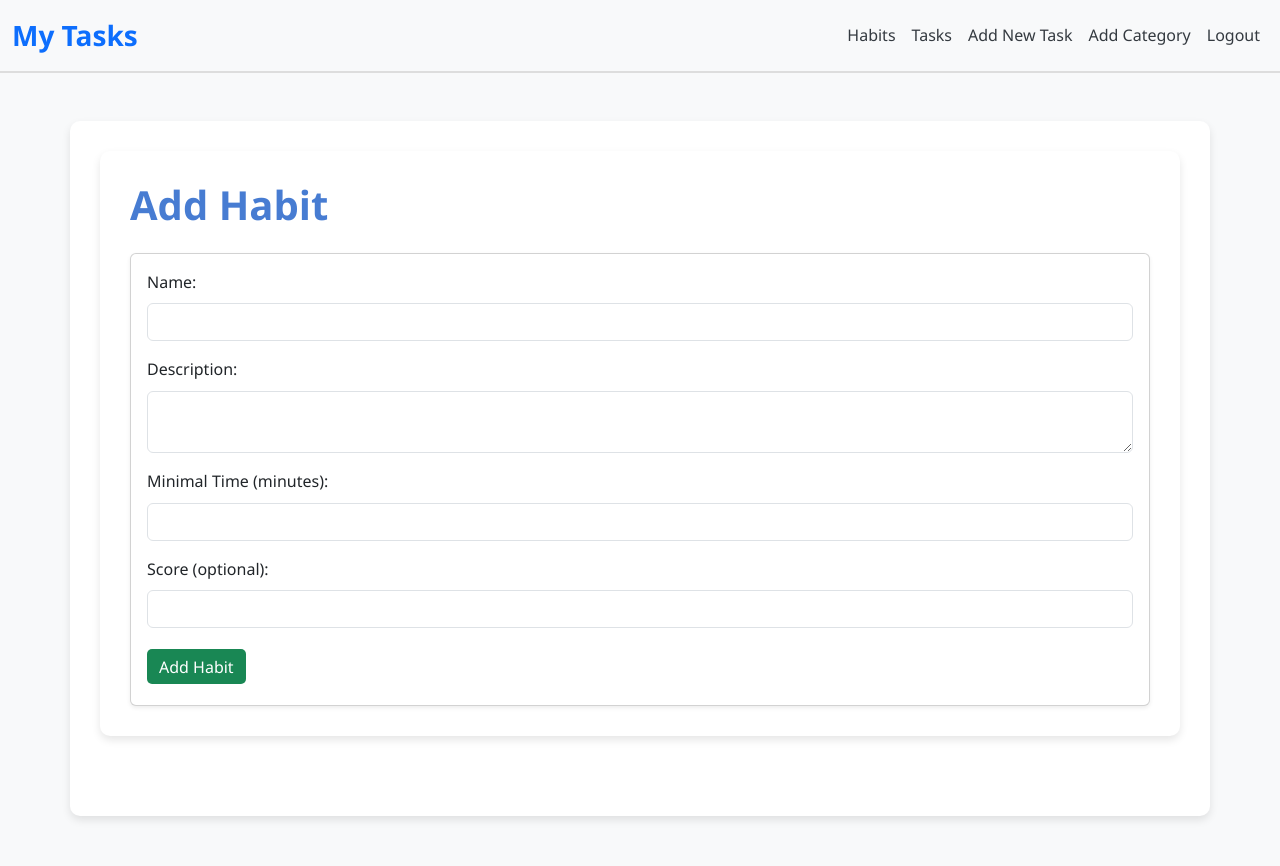
After one commit to tskaro/Golos, a Django app: page /habits/add/ in a window 1280 px wide. The commit adds this page. Run offline with Django 5.2, Linux system fonts and the light colour scheme; a user stored in the database is signed in; some libraries are stand-ins or nearby versions.

Commit message:
added habits

```diff
--- a/static/style.css
+++ b/static/style.css
@@ -1,13 +1,22 @@
-/* General Styles */
+/* ----------------------------------
+   1. Global Reset & Body
+-------------------------------------*/
+* {
+    margin: 0;
+    padding: 0;
+    box-sizing: border-box;
+}
+
 body {
     font-family: 'Segoe UI', Tahoma, Geneva, Verdana, sans-serif;
     background-color: #f8f9fa;
-    margin: 0;
-    padding: 0;
+    color: #333;
     line-height: 1.6;
 }
 
-/* Navbar */
+/* ----------------------------------
+   2. Navbar
+-------------------------------------*/
 .navbar {
     border-bottom: 2px solid #ddd;
 }
@@ -33,7 +42,9 @@ body {
     color: #0d6efd;
 }
 
-/* Main Content Container */
+/* ----------------------------------
+   3. Main Container
+-------------------------------------*/
 .container {
     background-color: #ffffff;
     border-radius: 10px;
@@ -42,17 +53,25 @@ body {
     margin-bottom: 50px;
 }
 
-/* Category Header */
+/* ----------------------------------
+   4. Headings
+-------------------------------------*/
+h1, h2, h3 {
+    margin-bottom: 15px;
+    font-weight: bold;
+    color: #477cd2; /* unify heading color */
+}
+
 h3 {
     margin-top: 30px;
     font-size: 1.5rem;
-    color: #477cd2;
-    font-weight: bold;
     border-bottom: 2px solid #e2e6ea;
     padding-bottom: 5px;
 }
 
-/* Table Styles */
+/* ----------------------------------
+   5. Table Styles (Tasks, etc.)
+-------------------------------------*/
 .table {
     margin-top: 20px;
     border: 1px solid #ddd;
@@ -74,18 +93,22 @@ h3 {
     background-color: #f1f3f5;
 }
 
-/* Table Empty State */
 .table-empty-row td {
     color: #6c757d;
     font-style: italic;
 }
 
-/* Buttons */
+/* ----------------------------------
+   6. Buttons
+-------------------------------------*/
 .btn {
     transition: all 0.2s ease-in-out;
     font-weight: 500;
     padding: 0.35rem 0.75rem;
     border-radius: 5px;
+    margin: 5px 0;
+    text-decoration: none;
+    display: inline-block;
 }
 
 .btn:hover {
@@ -96,6 +119,7 @@ h3 {
 .btn-info {
     background-color: #0dcaf0;
     border: none;
+    color: #fff;
 }
 
 .btn-warning {
@@ -106,7 +130,7 @@ h3 {
 
 .btn-success {
     background-color: #198754;
-    color: white;
+    color: #fff;
     border: none;
 }
 
@@ -115,40 +139,24 @@ h3 {
     padding: 0.25rem 0.5rem;
 }
 
-/* Task Status Badges */
+/* ----------------------------------
+   7. Task Status Badges
+-------------------------------------*/
 .text-success {
     font-weight: bold;
+    color: #198754 !important; /* ensure "Done" is green */
 }
 
 .text-danger {
     font-weight: bold;
+    color: #dc3545 !important; /* ensure "Not Done" is red */
 }
 
-/* Add Buttons Section */
+/* ----------------------------------
+   8. Additional Buttons Section
+-------------------------------------*/
 .add-button-container {
     display: flex;
     justify-content: space-between;
     align-items: center;
-    margin-bottom: 20px;
-}
-
-.add-button-container a {
-    padding: 0.5rem 1.5rem;
-    font-size: 1rem;
-}
-
-/* Responsive Adjustments */
-@media (max-width: 768px) {
-    h3 {
-        font-size: 1.25rem;
-    }
-
-    .table {
-        font-size: 0.9rem;
-    }
-
-    .btn {
-        padding: 0.3rem 0.6rem;
-        font-size: 0.8rem;
-    }
-}
+    margin-bottom
--- a/tasker/models.py
+++ b/tasker/models.py
@@ -40,7 +40,7 @@ class Habit(models.Model):
     name = models.CharField(max_length=150)
     description = models.CharField(max_length=1000)
     minimal_time = models.IntegerField()
-    score = models.IntegerField()
+    score = models.IntegerField(default=0)
 
     def __str__(self):
         return f"{self.name}"
@@ -49,7 +49,7 @@ class Habit(models.Model):
 class CompletedHabit(models.Model):
     user = models.ForeignKey(User, on_delete=models.DO_NOTHING)
     habit = models.ForeignKey(Habit, on_delete=models.DO_NOTHING)
-    created_at_utc = models.DateTimeField(null=True)
+    created_at_utc = models.DateTimeField(null=True, blank=True)
 
     def __str__(self):
         return f"{self.user} {self.habit} {self.created_at_utc}"
--- /dev/null
+++ b/tasker/templates/tasker/add_habit.html
@@ -0,0 +1,61 @@
+{% extends 'base.html' %}
+{% load static %}
+
+{% block content %}
+<div class="container">
+  <h1 class="mb-4">Add Habit</h1>
+
+  <div class="card shadow-sm">
+    <div class="card-body">
+      <form method="post">
+        {% csrf_token %}
+        <div class="mb-3">
+          <label for="name" class="form-label">Name:</label>
+          <input
+            type="text"
+            name="name"
+            id="name"
+            class="form-control"
+            required
+          >
+        </div>
+
+        <div class="mb-3">
+          <label for="description" class="form-label">Description:</label>
+          <textarea
+            name="description"
+            id="description"
+            class="form-control"
+            required
+          ></textarea>
+        </div>
+
+        <div class="mb-3">
+          <label for="minimal_time" class="form-label">Minimal Time (minutes):</label>
+          <input
+            type="number"
+            name="minimal_time"
+            id="minimal_time"
+            class="form-control"
+            required
+          >
+        </div>
+
+        <div class="mb-3">
+          <label for="score" class="form-label">Score (optional):</label>
+          <input
+            type="number"
+            name="score"
+            id="score"
+            class="form-control"
+          >
+        </div>
+
+        <button type="submit" class="btn btn-success">
+          Add Habit
+        </button>
+      </form>
+    </div>
+  </div>
+</div>
+{% endblock %}
--- a/tasker/urls.py
+++ b/tasker/urls.py
@@ -1,7 +1,8 @@
 from django.urls import path
 
 from tasker import views
-from tasker.views import ChangeStatusView, ArchiveTaskView, AddTaskView, EditTaskView, AddCategoryView
+from tasker.views import ChangeStatusView, ArchiveTaskView, AddTaskView, EditTaskView, AddCategoryView, HabitListView, \
+    AddHabitView, EditHabitView, CompleteHabitView
 
 urlpatterns = [
     path("logout/", views.logout_user, name='logout'),
@@ -12,4 +13,9 @@ urlpatterns = [
     path('tasks/edit/<int:task_id>/', EditTaskView.as_view(), name='edit_task'),
     path('categories/add/', AddCategoryView.as_view(), name='add_category'),
 
+    path('habits/', HabitListView.as_view(), name='habit_list'),
+    path('habits/add/', AddHabitView.as_view(), name='add_habit'),
+    path('habits/edit/<int:habit_id>/', EditHabitView.as_view(), name='edit_habit'),
+    path('habits/complete/<int:habit_id>/', CompleteHabitView.as_view(), name='complete_habit'),
+
 ]
--- a/tasker/views.py
+++ b/tasker/views.py
@@ -4,8 +4,9 @@ from operator import attrgetter
 from django.contrib.auth import logout
 from django.contrib.auth.mixins import LoginRequiredMixin
 from django.shortcuts import render, redirect, get_object_or_404
+from django.utils import timezone
 from django.views.generic.base import View
-from tasker.models import Task, Category
+from tasker.models import Task, Category, Habit, CompletedHabit
 
 
 def logout_user(request):
@@ -93,3 +94,78 @@ class AddCategoryView(LoginRequiredMixin, View):
         if name:
             Category.objects.create(user=request.user, name=name, description=description)
         return redirect('task_list')
+
+
+class HabitListView(LoginRequiredMixin, View):
+    login_url = 'login'
+
+    def get(self, request):
+        habits = Habit.objects.filter(user=request.user)
+        for habit in habits:
+            total_completions = CompletedHabit.objects.filter(habit=habit).count()
+            habit.total_completions = total_completions
+
+            start_of_day = timezone.now().replace(hour=0, minute=0, second=0, microsecond=0)
+            has_completed_today = CompletedHabit.objects.filter(
+                habit=habit,
+                user=request.user,
+                created_at_utc__gte=start_of_day
+            ).exists()
+            habit.has_completed_today = has_completed_today
+
+        return render(request, 'tasker/habits.html', {'habits': habits})
+
+
+class AddHabitView(LoginRequiredMixin, View):
+    login_url = 'login'
+
+    def get(self, request):
+        return render(request, 'tasker/add_habit.html')
+
+    def post(self, request):
+        name = request.POST.get('name')
+        description = request.POST.get('description')
+        minimal_time = request.POST.get('minimal_time')
+        score = request.POST.get('score', 0)
+
+        if name and description:
+            Habit.objects.create(
+                user=request.user,
+                name=name,
+                description=description,
+                minimal_time=minimal_time,
+                score=score
+            )
+        return redirect('habit_list')  # We'll define habit_list in urls.py
+
+
+class EditHabitView(LoginRequiredMixin, View):
+    login_url = 'login'
+
+    def get(self, request, habit_id):
+        habit = get_object_or_404(Habit, id=habit_id, user=request.user)
+        return render(request, 'tasker/edit_habit.html', {'habit': habit})
+
+    def post(self, request, habit_id):
+        habit = get_object_or_404(Habit, id=habit_id, user=request.user)
+        habit.name = request.POST.get('name')
+        habit.description = request.POST.get('description')
+        habit.minimal_time = request.POST.get('minimal_time')
+        habit.score = request.POST.get('score', habit.score)
+        habit.save()
+        return redirect('habit_list')
+
+
+class CompleteHabitView(LoginRequiredMixin, View):
+    login_url = 'login'
+
+    def get(self, request, habit_id):
+        habit = get_object_or_404(Habit, id=habit_id, user=request.user)
+        CompletedHabit.objects.create(
+            user=request.user,
+            habit=habit,
+            created_at_utc=timezone.now()
+        )
+        habit.score += 1
+        habit.save()
+        return redirect('habit_list')
--- /dev/null
+++ b/templates/base.html
@@ -0,0 +1,60 @@
+{% load static %}
+
+<!DOCTYPE html>
+<html lang="en">
+<head>
+    <meta charset="UTF-8">
+    <meta name="viewport" content="width=device-width, initial-scale=1.0">
+    <title>{% block title %}My Tasks{% endblock %}</title>
+    <!-- Bootstrap CSS -->
+    <link rel="stylesheet"
+          href="https://cdnjs.cloudflare.com/ajax/libs/bootstrap/5.3.0/css/bootstrap.min.css">
+    <!-- Your custom base stylesheet -->
+    <link rel="stylesheet" href="{% static 'style.css' %}">
+    {% block css %}{% endblock %}
+</head>
+<body>
+    <!-- Navigation Bar -->
+    <nav class="navbar navbar-expand-lg navbar-light bg-light">
+        <div class="container-fluid">
+            <!-- You can change the brand name to something more general if you like -->
+            <a class="navbar-brand" href="#">My Tasks</a>
+            <button class="navbar-toggler" type="button" data-bs-toggle="collapse"
+                    data-bs-target="#navbarSupportedContent" aria-controls="navbarSupportedContent"
+                    aria-expanded="false" aria-label="Toggle navigation">
+                <span class="navbar-toggler-icon"></span>
+            </button>
+
+            <div class="collapse navbar-collapse" id="navbarSupportedContent">
+                <ul class="navbar-nav ms-auto">
+                    <!-- Update these links to your actual URL names or remove if not needed -->
+                    <li class="nav-item">
+                        <a class="nav-link" href="{% url 'habit_list' %}">Habits</a>
+                    </li>
+                    <li class="nav-item">
+                        <a class="nav-link" href="{% url 'task_list' %}">Tasks</a>
+                    </li>
+                    <li class="nav-item">
+                        <a class="nav-link" href="{% url 'add_task' %}">Add New Task</a>
+                    </li>
+                    <li class="nav-item">
+                        <a class="nav-link" href="{% url 'add_category' %}">Add Category</a>
+                    </li>
+                    <li class="nav-item">
+                        <a class="nav-link" href="{% url 'logout' %}">Logout</a>
+                    </li>
+                </ul>
+            </div>
+        </div>
+    </nav>
+
+    <!-- Main Content -->
+    <div class="container mt-5">
+        {% block content %}{% endblock %}
+    </div>
+
+
+    <!-- Bootstrap JS -->
+    <script src="https://cdnjs.cloudflare.com/ajax/libs/bootstrap/5.3.0/js/bootstrap.bundle.min.js"></script>
+</body>
+</html>
```
Also changed, not shown: tasker/templates/tasker/edit_habit.html (added, +65 -0 lines), tasker/templates/tasker/habits.html (added, +55 -0 lines), tasker/templates/tasker/tasks.html (+12 -38 lines), db.sqlite3, tasker/migrations/0003_category_task_category.py (added).
